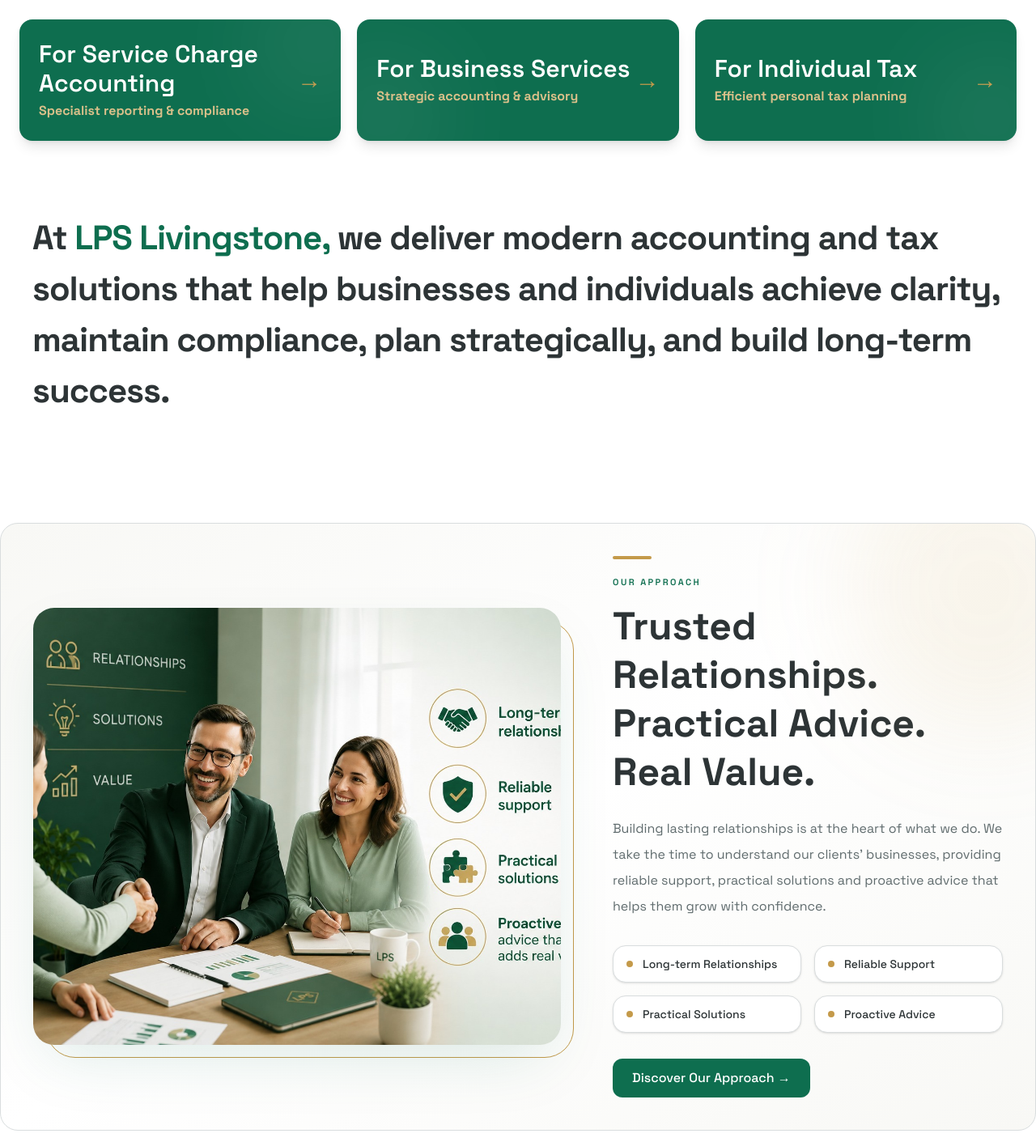
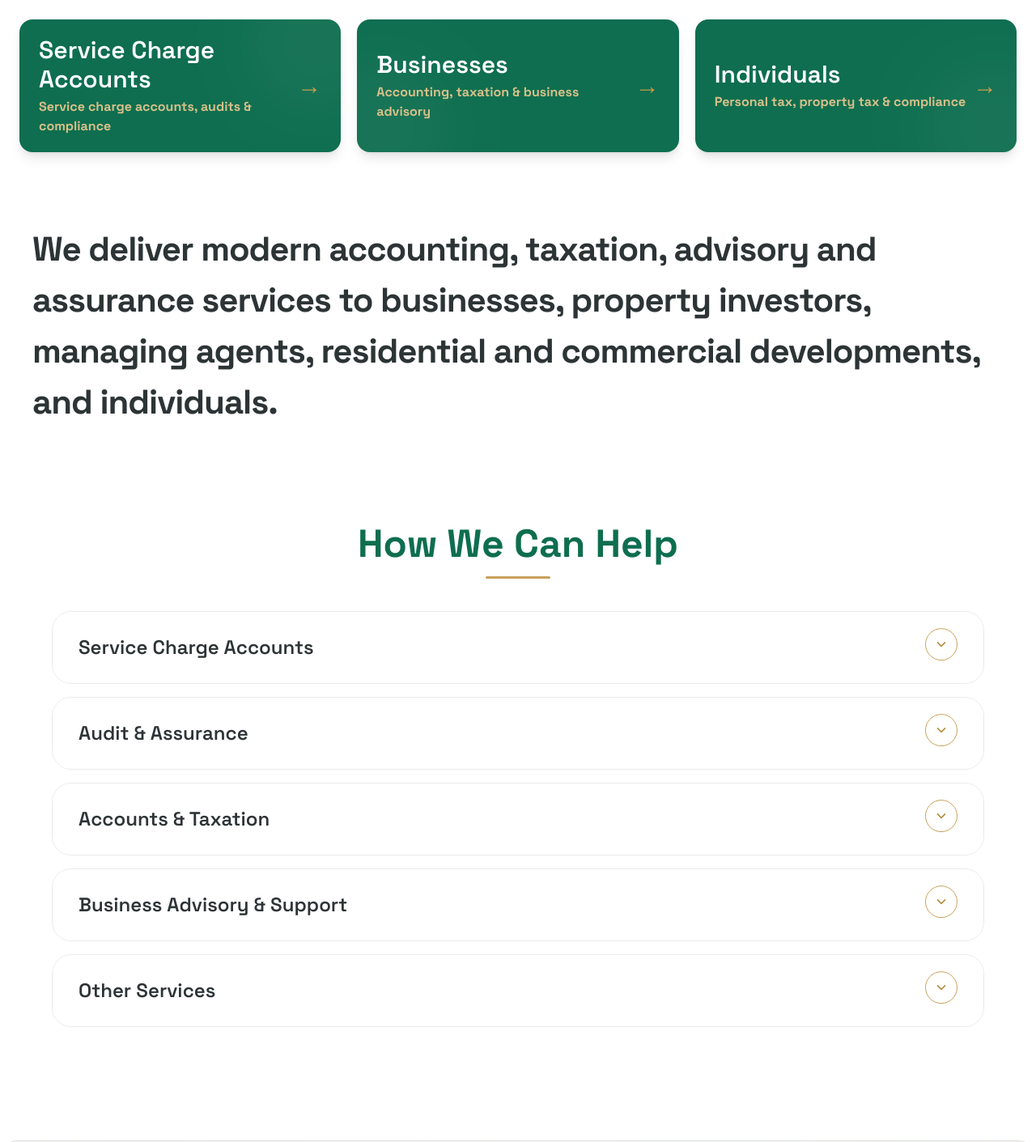
Before and after one commit to UnsaShafiq02/LpsLiving, a React (Vite) app in the folder LPS-Living-Stone-main/: page / in a window 1280 px wide. Shown: the part 580-1991 px from the top of the page at 81% size. Built offline with nearby package versions, Linux system fonts and the light colour scheme.

Commit message:
3rd june

```diff
--- a/LPS-Living-Stone-main/src/layout/Layout.jsx
+++ b/LPS-Living-Stone-main/src/layout/Layout.jsx
@@ -396,66 +396,28 @@
     <div
       className="
         relative overflow-hidden
-
         rounded-[22px]
-
         border border-[#D9DDDE]
-
         bg-gradient-to-br
         from-[#F8F8F5]
         via-white
         to-[#F8F8F5]
-
         p-6 lg:p-10
       "
     >
+      {/* Decorative Glow */}
+      <div className="absolute -top-24 -right-24 w-[320px] h-[350px] rounded-full bg-[#C8A15A]/10 blur-3xl" />
 
-      {/* Decorative Glow */}
+      <div className="grid lg:grid-cols-[0.85fr_1.15fr] gap-10 lg:gap-16 items-center">
 
-      <div className="absolute -top-24 -right-24 w-[320px] h-[350px] rounded-full bg-[#C49A4A]/10 blur-3xl" />
-
-     <div className="grid lg:grid-cols-[1.15fr_0.85fr] gap-10 lg:gap-16 items-center">
-
-        {/* IMAGE SIDE */}
-
+        {/* CONTENT SIDE */}
         <motion.div
           initial={{ opacity: 0, x: -40 }}
           whileInView={{ opacity: 1, x: 0 }}
           viewport={{ once: true }}
           transition={{ duration: 0.7 }}
-          className="relative"
         >
-
-          {/* Gold Border Layer */}
-
-           <div className="absolute inset-0 translate-x-4 translate-y-4 rounded-[36px] border border-[#C49A4A]" />
-
-          <div className="overflow-hidden rounded-[26px] relative z-10 shadow-[0_30px_80px_-20px_rgba(14,110,79,0.15)]">
-
-            <img
-              src={Approach}
-              alt="Trusted Relationships"
-             className="
-  w-full
-  h-[420px] lg:h-[540px]
-  object-cover
-"
-            />
-
-          </div>
-
-        </motion.div>
-
-        {/* CONTENT SIDE */}
-
-        <motion.div
-          initial={{ opacity: 0, x: 40 }}
-          whileInView={{ opacity: 1, x: 0 }}
-          viewport={{ once: true }}
-          transition={{ duration: 0.7 }}
-        >
-
-          <div className="w-12 h-[4px] rounded-full bg-[#C49A4A] mb-5" />
+          <div className="w-12 h-[4px] rounded-full bg-[#C8A15A] mb-5" />
 
           <p
             className="
@@ -463,7 +425,7 @@
               tracking-[0.22em]
               text-[11px]
               font-semibold
-              text-[#0E6E4F]
+              text-[#0F6B4B]
               mb-4
             "
           >
@@ -473,16 +435,11 @@
           <h2
             className="
               text-3xl lg:text-5xl
-
               font-black
-
-              text-[#2D3436]
-
+              text-[#2F3437]
               leading-tight
-
               mb-6
             "
-
           >
             Trusted Relationships.
             <br />
@@ -494,13 +451,9 @@
           <p
             className="
               text-[#5F6B6D]
-
               text-[15px] lg:text-base
-
               leading-8
-
               max-w-[620px]
-
               mb-8
             "
           >
@@ -511,9 +464,7 @@
           </p>
 
           {/* TRUST LIST */}
-
-          <div className="grid sm:grid-cols-2 gap-4 mb-8">
-
+          {/* <div className="grid sm:grid-cols-2 gap-4 mb-8">
             {[
               "Long-term Relationships",
               "Reliable Support",
@@ -524,58 +475,65 @@
                 key={item}
                 className="
                   flex items-center gap-3
-
                   bg-white
-                  font-bold
                   border border-[#D9DDDE]
-
                   rounded-2xl
-
                   px-4 py-3
-
                   shadow-sm
                 "
               >
-                <div className="w-2 h-2 rounded-full bg-[#C49A4A]" />
+                <div className="w-2 h-2 rounded-full bg-[#C8A15A]" />
 
-                <span className="text-[#2D3436] text-sm font-medium">
+                <span className="text-[#2F3437] text-sm font-medium">
                   {item}
                 </span>
               </div>
             ))}
-
-          </div>
+          </div> */}
 
           <button
             className="
               inline-flex items-center gap-2
-
               px-6 py-3
-
               rounded-xl
-
-              bg-[#0E6E4F]
-
+              bg-[#0F6B4B]
               text-white
-
               font-medium
-
               transition-all duration-300
-
               hover:bg-[#0A5A3E]
-
               hover:-translate-y-1
             "
           >
             Discover Our Approach →
           </button>
+        </motion.div>
 
+        {/* IMAGE SIDE */}
+        <motion.div
+          initial={{ opacity: 0, x: 40 }}
+          whileInView={{ opacity: 1, x: 0 }}
+          viewport={{ once: true }}
+          transition={{ duration: 0.7 }}
+          className="relative"
+        >
+          {/* Gold Border Layer */}
+          <div className="absolute inset-0 -translate-x-4 translate-y-4 rounded-[36px] border border-[#C8A15A]" />
+
+          <div className="overflow-hidden rounded-[26px] relative z-10 shadow-[0_30px_80px_-20px_rgba(15,107,75,0.15)]">
+            <img
+              src={Approach}
+              alt="Trusted Relationships"
+              className="
+                w-full
+                h-[420px] lg:h-[540px]
+                object-cover
+              "
+            />
+          </div>
         </motion.div>
 
       </div>
-
     </div>
-
   </div>
 </section>
       {/* ───────────────── TRUST / ACCREDITATIONS ───────────────── */}
--- a/LPS-Living-Stone-main/src/pages/HomeServices.jsx
+++ b/LPS-Living-Stone-main/src/pages/HomeServices.jsx
@@ -6,6 +6,7 @@
 import { motion, AnimatePresence } from "framer-motion";
 
 import heroVideo from "../assets/bgVideo.mp4";
+import { ChevronDown, ArrowRight } from "lucide-react";
 
 // const buttonAnim = {
 //   hidden: {
@@ -69,9 +70,64 @@
     bg: "bg-[#071A2B]",
   },
 ];
-
+const serviceAreas = [
+  {
+    title: "Service Charge Accounts",
+    link: "/servicecharge",
+    items: [
+      "Service Charge Accounts",
+      "Service Charge Audits & Reviews",
+      "Section 21 Reports & Factual Findings",
+      "Developer Handovers",
+      "RTM, RMC & Freehold Companies",
+    ],
+  },
+  {
+    title: "Audit & Assurance",
+    link: "/audit-assurance",
+    items: [
+      "Statutory Audits",
+      "Independent Examinations",
+      "Internal Control Reviews",
+      "Assurance & Agreed-Upon Procedures",
+    ],
+  },
+  {
+    title: "Accounts & Taxation",
+    link: "/accounts-taxation",
+    items: [
+      "Year-End Accounts & Tax Returns",
+      "Bookkeeping",
+      "Payroll",
+      "VAT",
+      "Self Assessment",
+    ],
+  },
+  {
+    title: "Business Advisory & Support",
+    link: "/business-advisory",
+    items: [
+      "Business Advisory",
+      "Business Start-Up",
+      "Company Formation",
+      "Contractors & Freelancers",
+      "IR35 Reviews",
+    ],
+  },
+  {
+    title: "Other Services",
+    link: "/other-services",
+    items: [
+      "HMRC Investigations & Enquiries",
+      "Urgent Deadlines & Same-Day Services",
+      "Registered Office & Mail Forwarding",
+      "Company Secretarial Services",
+    ],
+  },
+];
 const HomeServices = () => {
   const [current, setCurrent] = useState(0);
+  const [openService, setOpenService] = useState(null);
 
 useEffect(() => {
   const interval = setInterval(() => {
@@ -117,8 +173,7 @@
           // className="mt-6 sm:mt-10 text-[#0E6E4F] text-2xl sm:text-5xl lg:text-6xl font-bold leading-tight drop-shadow-[0_2px_6px_rgba(255,255,255,0.35)]"
            className="mt-6 sm:mt-10 text-[#0E6E4F] text-2xl sm:text-5xl lg:text-6xl font-black leading-tight"
           >
-            Charted accountants built on trusted relationships, responsive service, and specialist expertise.
-          </motion.h1>
+          Built on trusted relationships, responsive service, and specialist expertise.          </motion.h1>
 
           {/* <motion.div
 
@@ -129,11 +184,9 @@
             </h2>
           </motion.div> */}
 
-          <motion.p
-
- className="mt-3 sm:mt-5 text-[#2D3436] text-sm sm:text-lg font-normal leading-6 sm:leading-8 max-w-2xl mx-auto px-4"
->            Supporting property professionals, businesses, and individuals with a practical and modern approach to compliance, growth and day-to-day operations.
-          </motion.p>
+         <motion.p className="mt-3 sm:mt-5 text-[#2D3436] text-sm sm:text-lg font-normal leading-6 sm:leading-8 max-w-2xl mx-auto px-4">
+  Supporting property professionals, businesses, and individuals with a practical and modern approach to compliance, growth and day-to-day operations.
+</motion.p>
 
           {/* BUTTONS */}
 {/* <motion.div
@@ -311,11 +364,11 @@
 
       <div className="relative z-10">
         <h3 className="text-white text-xl sm:text-3xl font-semibold">
-          For Service Charge Accounting
+          Service Charge Accounts
         </h3>
 
         <p className="text-[#D9C08A] text-sm sm:text-base mt-1 font-bold">
-          Specialist reporting & compliance
+          Service charge accounts, audits & compliance
         </p>
       </div>
 
@@ -341,11 +394,11 @@
 
       <div className="relative z-10">
         <h3 className="text-white text-xl sm:text-3xl font-semibold">
-          For Business Services
+          Businesses
         </h3>
 
         <p className="text-[#D9C08A] text-sm sm:text-base mt-1 font-bold">
-          Strategic accounting & advisory
+          Accounting, taxation & business advisory
         </p>
       </div>
 
@@ -371,11 +424,11 @@
 
       <div className="relative z-10">
         <h3 className="text-white text-xl sm:text-3xl font-semibold">
-         For Individual Tax
+         Individuals
         </h3>
 
         <p className="text-[#D9C08A] text-sm sm:text-base mt-1 font-bold">
-          Efficient personal tax planning
+          Personal tax, property tax & compliance
         </p>
       </div>
 
@@ -391,16 +444,180 @@
 <section className="py-8 sm:py-14 bg-white px-3 sm:px-6 lg:px-10">
   <div className="w-full max-w-none text-left">
 
-<h1 className="text-2xl sm:text-3xl md:text-4xl lg:text-[42px] font-bold text-[#2D3436] leading-[1.5] tracking-tight">      At <span className="text-[#0E6E4F] font-bold">
-        LPS Livingstone,
+<h1 className="text-2xl sm:text-3xl md:text-4xl lg:text-[42px] font-bold text-[#2D3436] leading-[1.5] tracking-tight">  <span className="text-[#0E6E4F] font-bold">
+
       </span>{" "}
-  we deliver modern accounting and tax solutions that help businesses and individuals achieve clarity, maintain compliance, plan strategically, and build long-term success.    </h1>
+  We deliver modern accounting, taxation, advisory and assurance services to businesses, property investors, managing agents, residential and commercial developments, and individuals.    </h1>
 
+  </div>
+</section>
+<section className="bg-white px-4 sm:px-6 lg:px-10 py-10 sm:py-16">
+  <div className="max-w-6xl mx-auto">
+
+    <div className="text-center mb-10">
+      <h2 className="text-3xl sm:text-4xl lg:text-5xl font-bold text-[#0E6E4F]">
+        How We Can Help
+      </h2>
+
+<div className="w-20 h-[3px] bg-[#C8A15A] mx-auto mt-4 rounded-full" />    </div>
+
+    <div className="space-y-4">
+
+      {serviceAreas.map((service, index) => {
+        const isOpen = openService === index;
+
+        return (
+          <motion.div
+            key={service.title}
+            layout
+            className={`
+              overflow-hidden
+              rounded-[24px]
+              border
+              transition-all
+              duration-500
+              ${
+                isOpen
+                  ? "border-[#C8A15A] shadow-[0_20px_50px_rgba(14,110,79,0.12)]"
+                  : "border-[#EAEAEA] hover:border-[#C8A15A]"
+              }
+            `}
+          >
+            <button
+              onClick={() =>
+                setOpenService(isOpen ? null : index)
+              }
+              className="w-full flex items-center justify-between px-6 sm:px-8 py-6 text-left bg-white"
+            >
+              <h3
+                className={`
+                  text-lg sm:text-2xl font-semibold
+                  transition-colors
+                  duration-300
+                  ${
+                    isOpen
+                      ? "text-[#0E6E4F]"
+                      : "text-[#2D3436]"
+                  }
+                `}
+              >
+                {service.title}
+              </h3>
+
+              <motion.div
+                animate={{
+                  rotate: isOpen ? 180 : 0,
+                  y: [0, -4, 0],
+                }}
+                transition={{
+                  rotate: {
+                    duration: 0.3,
+                  },
+                  y: {
+                    repeat: Infinity,
+                    duration: 1.8,
+                  },
+                }}
+                className="
+                  h-10
+                  w-10
+                  rounded-full
+                  border
+                  border-[#C8A15A]
+                  flex
+                  items-center
+                  justify-center
+                  text-[#B58B3C]
+                "
+              >
+                <ChevronDown size={18} />
+              </motion.div>
+            </button>
+
+            <AnimatePresence>
+              {isOpen && (
+                <motion.div
+                  initial={{
+                    height: 0,
+                    opacity: 0,
+                  }}
+                  animate={{
+                    height: "auto",
+                    opacity: 1,
+                  }}
+                  exit={{
+                    height: 0,
+                    opacity: 0,
+                  }}
+                  transition={{
+                    duration: 0.35,
+                  }}
+                >
+                  <div className="px-6 sm:px-8 pb-8">
+
+                    <div className="h-px bg-[#EAEAEA] mb-6" />
+
+                    <div className="grid sm:grid-cols-2 gap-4">
+
+                      {service.items.map((item) => (
+                        <div
+                          key={item}
+                          className="flex gap-3 items-start"
+                        >
+                          <div
+                            className="
+                              h-2
+                              w-2
+                              rotate-45
+                              bg-[#C8A15A]
+                              mt-2
+                              shrink-0
+                            "
+                          />
+
+                          <span className="text-[#2D3436]">
+                            {item}
+                          </span>
+                        </div>
+                      ))}
+                    </div>
+
+                    <Link
+                      to={service.link}
+                      className="
+                        mt-8
+                        inline-flex
+                        items-center
+                        gap-2
+                        px-6
+                        py-3
+                        rounded-full
+                        bg-[#0E6E4F]
+                        text-white
+                        font-medium
+                        hover:scale-105
+                        transition
+                      "
+                    >
+                      Learn More
+                      <ArrowRight size={16} />
+                    </Link>
+
+                  </div>
+                </motion.div>
+              )}
+            </AnimatePresence>
+          </motion.div>
+        );
+      })}
+    </div>
   </div>
 </section>
 
 
     </section>
+
+
   );
 };
 
```
